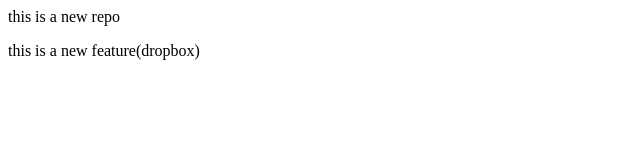
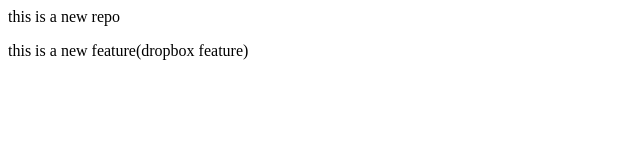
Before and after one commit to kumarashish200124/local_repo, a plain HTML site: page index.html in a window 1280 px wide. Shown: the full height of the page, 0-640 px from the left. Drawn offline with Linux system fonts and the light colour scheme.

Commit message:
new feature

```diff
--- a/index.html
+++ b/index.html
@@ -1,2 +1,2 @@
 <p>this is a new repo</p>
-<p>this is a new feature(dropbox)</p>
+<p>this is a new feature(dropbox feature)</p>
```
